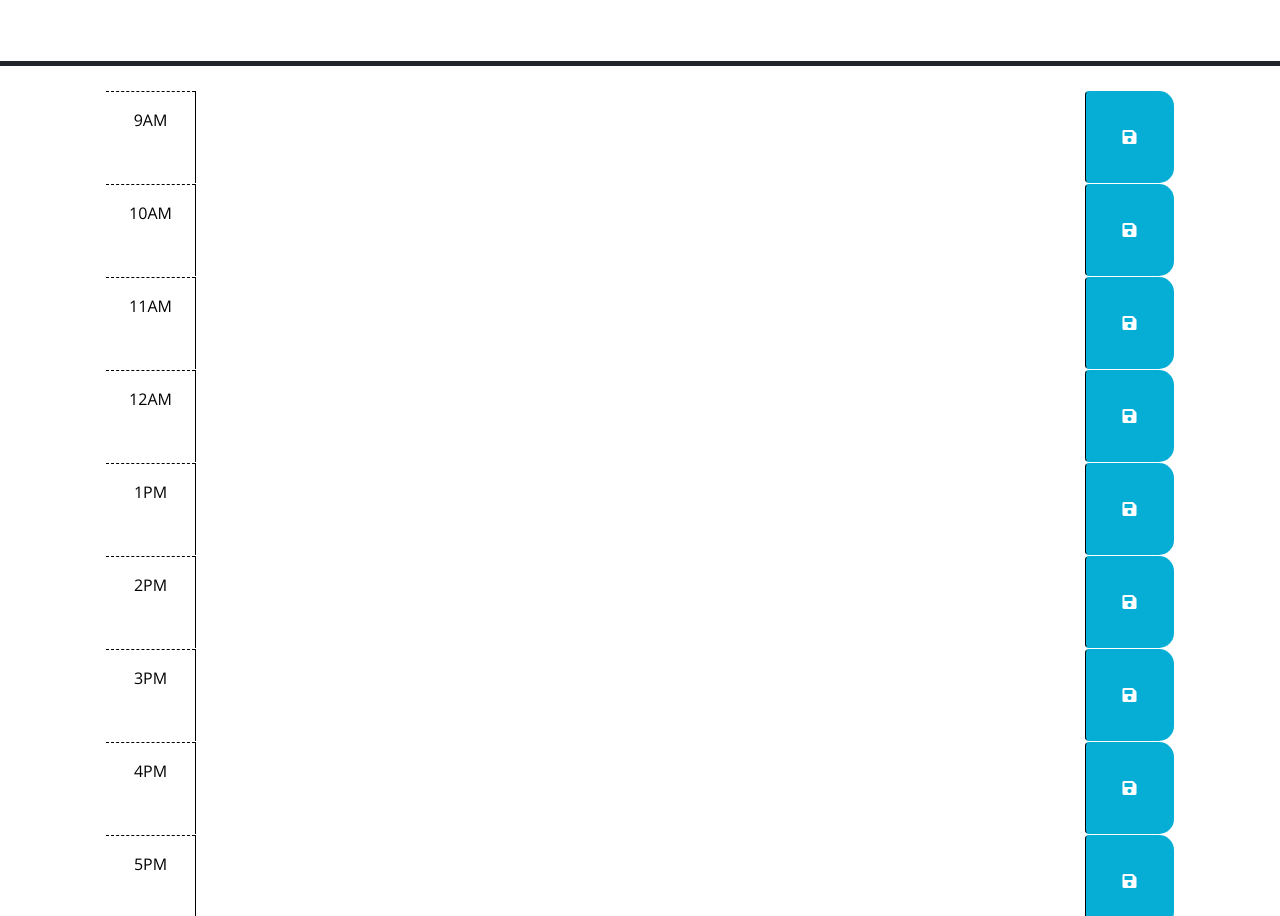
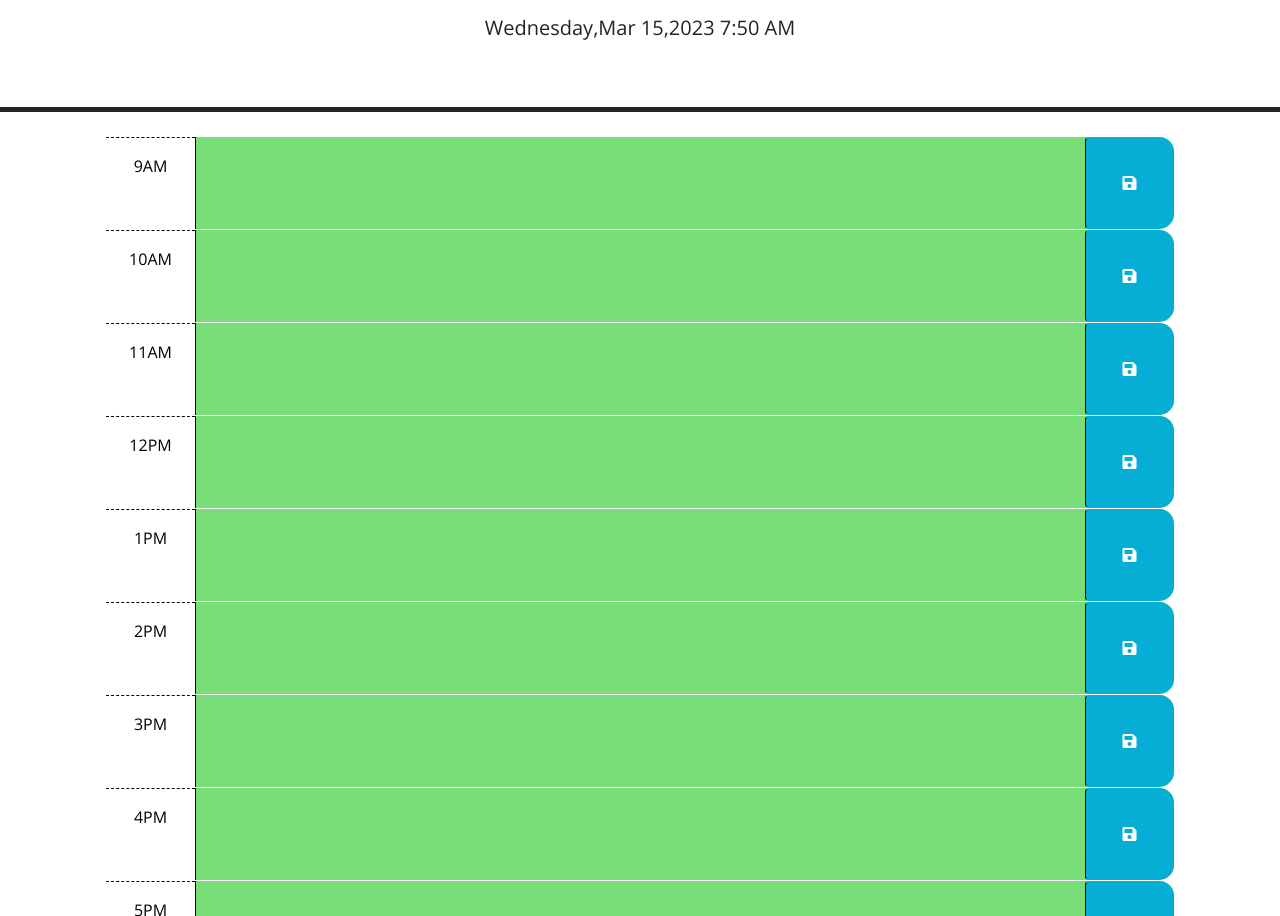
Before and after one commit to blancahidalgo/calendar-fifthchallenge, a plain HTML site: page Develop/index.html in a window 1280 px wide. Shown: the part 166-1082 px from the top of the page. Drawn offline with nearby package versions, Linux system fonts and the light colour scheme.

Commit message:
finally added my final if loop to analise time of the day, and then also a function to change colours as the day goes on, + final localStorage functionality

```diff
--- a/Develop/index.html
+++ b/Develop/index.html
@@ -19,18 +19,17 @@
       rel="stylesheet"
     />
     <link rel="stylesheet" href="style.css" />
-    <title>Work Day Scheduler</title>
+    <title>Blanca's Day Scheduler</title>
   </head>
 
   <body>
     <header class="p-5 mb-4 border-5 border-bottom border-dark text-center">
-      <h1 class="display-3">Work Day Scheduler</h1>
+      <h1 class="display-3">Blanca's Day Scheduler</h1>
       <p class="lead">A simple calendar app for scheduling your work day</p>
       <p id="currentDay" class="lead"></p>
     </header>
     <div class="container-lg px-5">
 
-      <!-- Example of a past time block. The "past" class adds a gray background color. -->
       <div id="hour-9" class="row time-block">
         <div class="col-2 col-md-1 hour text-center py-3">9AM</div>
         <textarea class="col-8 col-md-10 description" rows="3"> </textarea>
@@ -39,7 +38,6 @@
         </button>
       </div>
 
-      <!-- Example of a a present time block. The "present" class adds a red background color. -->
       <div id="hour-10" class="row time-block">
         <div class="col-2 col-md-1 hour text-center py-3">10AM</div>
         <textarea class="col-8 col-md-10 description" rows="3"> </textarea>
@@ -48,7 +46,6 @@
         </button>
       </div>
 
-      <!-- Example of a future time block. The "future" class adds a green background color. -->
       <div id="hour-11" class="row time-block">
         <div class="col-2 col-md-1 hour text-center py-3">11AM</div>
         <textarea class="col-8 col-md-10 description" rows="3"> </textarea>
@@ -58,14 +55,14 @@
       </div>
 
       <div id="hour-12" class="row time-block">
-        <div class="col-2 col-md-1 hour text-center py-3">12AM</div>
+        <div class="col-2 col-md-1 hour text-center py-3">12PM</div>
         <textarea class="col-8 col-md-10 description" rows="3"> </textarea>
         <button class="btn saveBtn col-2 col-md-1" aria-label="save">
           <i class="fas fa-save" aria-hidden="true"></i>
         </button>
       </div>
 
-      <div id="hour-1" class="row time-block">
+      <div id="hour-13" class="row time-block">
         <div class="col-2 col-md-1 hour text-center py-3">1PM</div>
         <textarea class="col-8 col-md-10 description" rows="3"> </textarea>
         <button class="btn saveBtn col-2 col-md-1" aria-label="save">
@@ -73,7 +70,7 @@
         </button>
       </div>
 
-      <div id="hour-2" class="row time-block">
+      <div id="hour-14" class="row time-block">
         <div class="col-2 col-md-1 hour text-center py-3">2PM</div>
         <textarea class="col-8 col-md-10 description" rows="3"> </textarea>
         <button class="btn saveBtn col-2 col-md-1" aria-label="save">
@@ -81,7 +78,7 @@
         </button>
       </div>
 
-      <div id="hour-3" class="row time-block">
+      <div id="hour-15" class="row time-block">
         <div class="col-2 col-md-1 hour text-center py-3">3PM</div>
         <textarea class="col-8 col-md-10 description" rows="3"> </textarea>
         <button class="btn saveBtn col-2 col-md-1" aria-label="save">
@@ -89,7 +86,7 @@
         </button>
       </div>
 
-      <div id="hour-4" class="row time-block">
+      <div id="hour-16" class="row time-block">
         <div class="col-2 col-md-1 hour text-center py-3">4PM</div>
         <textarea class="col-8 col-md-10 description" rows="3"> </textarea>
         <button class="btn saveBtn col-2 col-md-1" aria-label="save">
@@ -97,7 +94,7 @@
         </button>
       </div>
 
-      <div id="hour-5" class="row time-block">
+      <div id="hour-17" class="row time-block">
         <div class="col-2 col-md-1 hour text-center py-3">5PM</div>
         <textarea class="col-8 col-md-10 description" rows="3"> </textarea>
         <button class="btn saveBtn col-2 col-md-1" aria-label="save">
--- a/Develop/script.js
+++ b/Develop/script.js
@@ -1,30 +1,22 @@
-// Wrap all code that interacts with the DOM in a call to jQuery to ensure that
-// the code isn't run until the browser has finished rendering all the elements
-// in the html.
-// DOES THIS CODE GO AT THE VERY BOTTOM?
-// $(document).ready(function() {
-//   // Your code that interacts with the DOM goes here
-//   // For example:
-//   $('button').click(function() {
-//     $('p').toggle();
-//   });
-// });
 
 //This will log the current date & time within the header
+
+$(document).ready(function () {
   var currentTime = dayjs().format('dddd,MMM D,YYYY h:mm A');
   $('#currentDay').text(currentTime);
 
   // This function will keep track of the current time to flick block colours a bit later
-function hourUpdater() {
-var currentTime = dayjs().format('h:mm A');
-}
-//This will loop over time blocks and the vairable & ifs will start comparing bloclHour versus currentTime
+  function updateTime() {
+  var currentTime = dayjs().hour();
+
    $('.time-block').each(function () {
-  var blockHour = parseInt($(this).attr('id').split('-')[1]);
+    var blockTime = parseInt($(this).attr('id').split('-')[1]);
 
-  if (blockHour < currentTime) {
+
+  //if blockTime is xxx (past, present or future) - it's allocating a class with (this).addClass, according to past, present, future
+    if (blockTime < currentTime) {
       $(this).addClass('past');
-  } else if (blockHour === currentTime) {
+    } else if (blockTime === currentTime) {
       $(this).removeClass('past');
       $(this).addClass('present');
     } else {
@@ -33,62 +25,26 @@ $('.time-block').each(function () {
       $(this).addClass('future');
     }
   });
+  }
 
+  updateTime()
 
+   // This saves the textarea to localStorage when the save button is clicked (still missing button)
+  $('.saveBtn').on('click', function () {
+    var textArea = $(this).siblings('.description').val();
 
-
-
-
-
-
-
-
-
-
-
-
-// //this function will change colors when the time has past
-// $(function () {
-//   var hour = dayjs().format('h');
-//   if (hour < 9) {
-//     // Change color to green
-//     $('body').css('background-color', 'green');
-//     } else {
-//     // Do nothing
-//     }
-//     });
-
-  //if hour is less than 9 change to green
-  //if hour is equal to 9 change to red
-  //if hour is greater than 9 change to gray
-  //if hour is less than 10 change to green
-  //if hour is equal to 10 change to red
-  //if hour is greater than 10 change to gray
-
+    var time = $(this).parent().attr('id');
+    localStorage.setItem(time, textArea);
   });
 
-  // use the id in the containing time-block as a key to save the user input in
-  // local storage. HINT: What does `this` reference in the click listener
-  // function? How can DOM traversal be used to get the "hour-x" id of the
-  // time-block containing the button that was clicked? How might the id be
-  // useful when saving the description in local storage?
-
-
-  //
-  // TODO: Add code to apply the past, present, or future class to each time
-  // block by comparing the id to the current hour. HINTS: How can the id
-  // attribute of each time-block be used to conditionally add or remove the
-  // past, present, and future classes? How can Day.js be used to get the
-  // current hour in 24-hour time?
-  //
-
-
-
-  // TODO: Add code to get any user input that was saved in localStorage and set
-  // the values of the corresponding textarea elements. HINT: How can the id
-  // attribute of each time-block be used to do this?
-  //
-
-
-
-  // TODO: Add code to display the current date in the header of the page.
+  // repeat this for eveery time block
+  $('#hour-9 .description').val(localStorage.getItem('hour-9'));
+  $('#hour-10 .description').val(localStorage.getItem('hour-10'));
+  $('#hour-11 .description').val(localStorage.getItem('hour-11'));
+  $('#hour-12 .description').val(localStorage.getItem('hour-12'));
+  $('#hour-13 .description').val(localStorage.getItem('hour-13'));
+  $('#hour-14 .description').val(localStorage.getItem('hour-14'));
+  $('#hour-15 .description').val(localStorage.getItem('hour-15'));
+  $('#hour-16 .description').val(localStorage.getItem('hour-16'));
+  $('#hour-17 .description').val(localStorage.getItem('hour-17'));
+})
```
Lines whose indentation alone changed are shown as unchanged.
